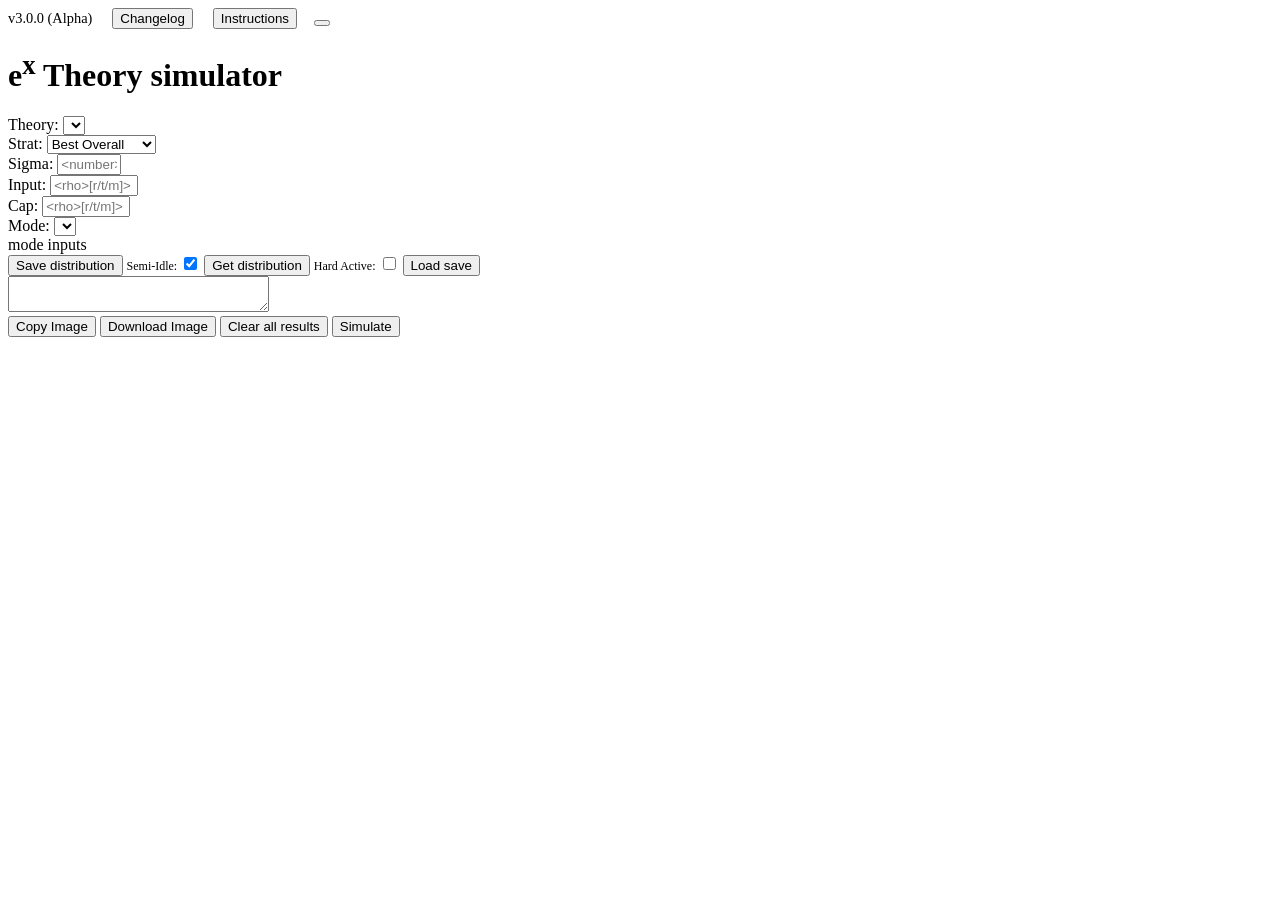
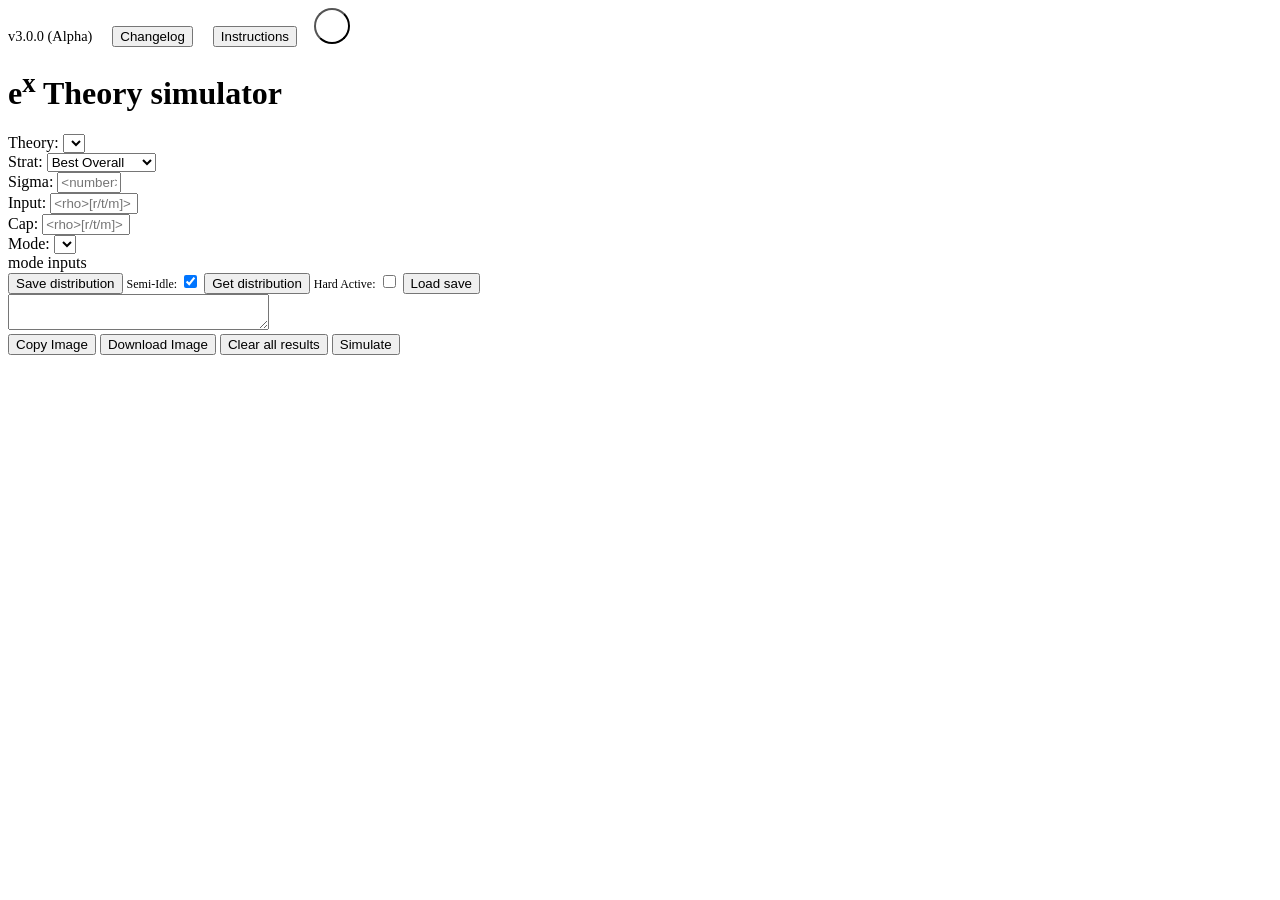

Reverted to using classes instead of ids

--- a/Styles/navbar.css
+++ b/Styles/navbar.css
@@ -18,11 +18,11 @@ nav div {
   gap: 1rem;
 }
 
-#versionLabel {
+.versionLabel {
   font-size: 0.9rem;
 }
 
-#settingsBtn {
+.settingsBtn {
   background: url(../settings.png);
   width: 2.25rem;
   aspect-ratio: 1;
@@ -34,7 +34,7 @@ nav div {
   border-radius: 50%;
   transition: scale 100ms, box-shadow 100ms;
 }
-#settingsBtn:hover {
+.settingsBtn:hover {
   box-shadow: 0 0 0.6rem 0.05rem var(--settings-btn-shadow-clr), inset 0 0 0.4rem 0.03rem var(--settings-btn-shadow-clr);
   scale: 1.1;
 }
@@ -105,7 +105,7 @@ nav div {
   border-color: var(--btn-border-clr);
 }
 
-#nav-title {
+.nav-title {
   font-family: Computer Modern Concrete; 
   font-weight: 600;
   transition: color 100ms ease-in-out;
